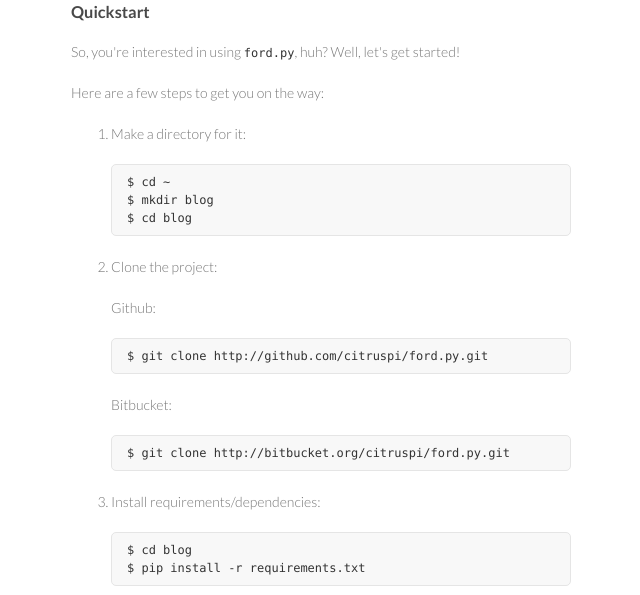
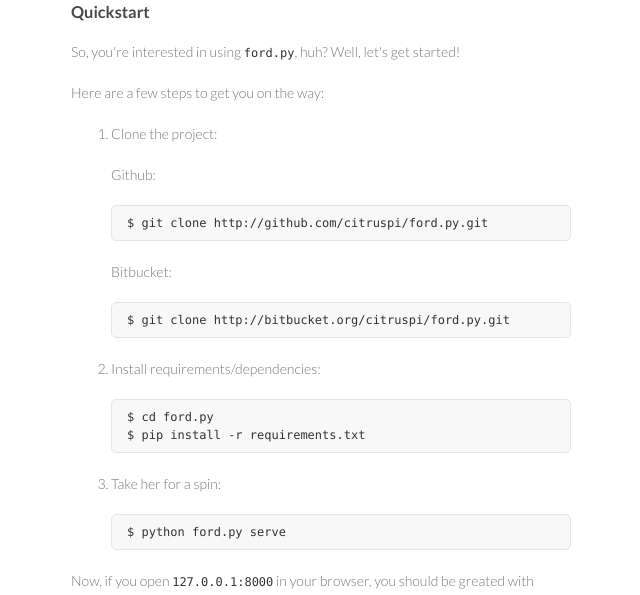
Before and after one commit to citruspi/ford.py, a plain HTML site: page index.html in a window 1280 px wide. Shown: the part 740-1335 px from the top of the page, without its empty margins (499-1139 px from the left). Drawn offline with Linux system fonts and the light colour scheme.

```diff
--- a/index.html
+++ b/index.html
@@ -84,14 +84,6 @@
 
 <ol>
 <li>
-<p>Make a directory for it:</p>
-
-<pre><code>$ cd ~
-$ mkdir blog
-$ cd blog
-</code></pre>
-</li>
-<li>
 <p>Clone the project:</p>
 
 <p>Github:</p>
@@ -107,7 +99,7 @@
 <li>
 <p>Install requirements/dependencies:</p>
 
-<pre><code>$ cd blog
+<pre><code>$ cd ford.py
 $ pip install -r requirements.txt
 </code></pre>
 </li>
@@ -273,7 +265,7 @@
 
 <p>For exmaple, in my Nginx config, I had to add </p>
 
-<pre><code>error_page 404 /map;
+<pre><code>error_page 404 /404;
 </code></pre>
 
 <p>to the server.</p>
```
Also changed, not shown: params.json (+1 -1 lines).
